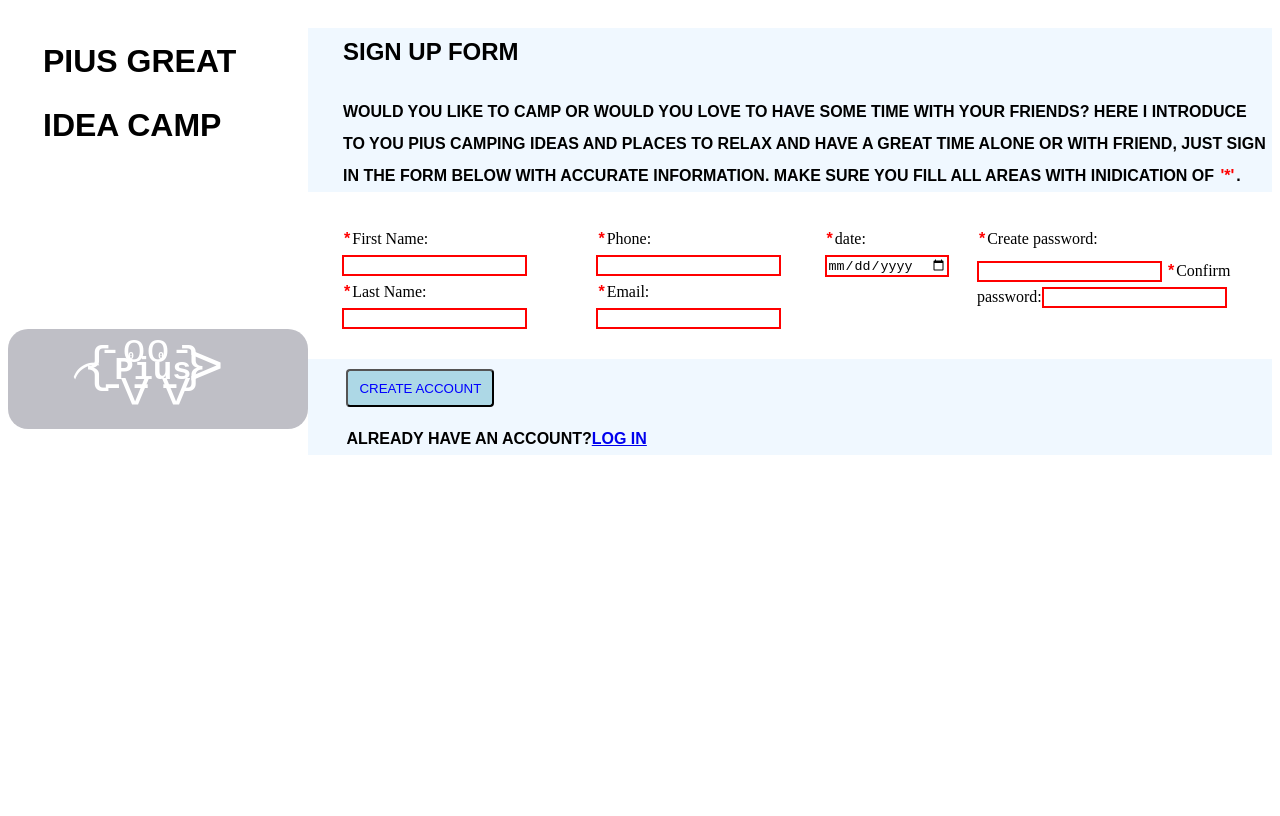
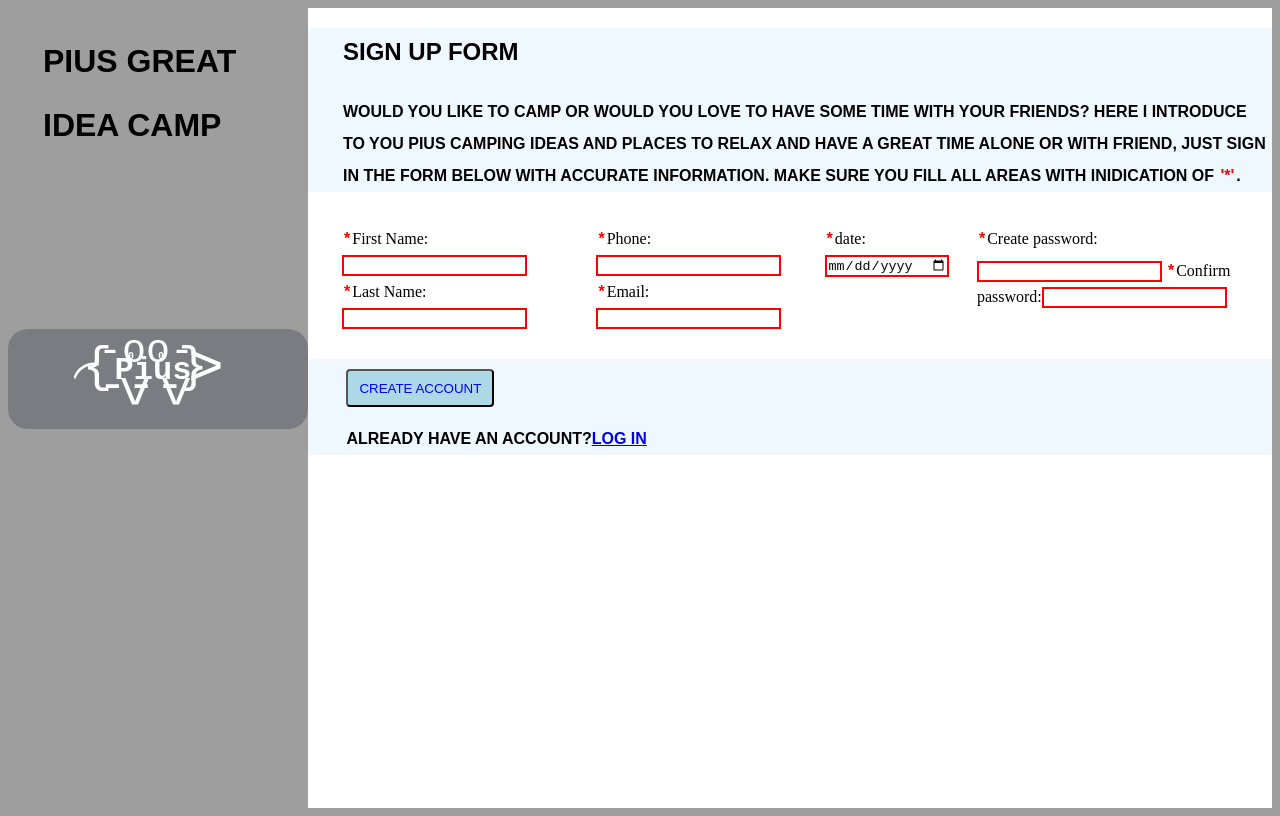
Before and after one commit to OkiriaPius/odin_css_proj, a plain HTML site: page index.html in a window 1280 px wide. Drawn offline with Linux system fonts and the light colour scheme; the site is published under a folder, as on GitHub Pages, so addresses that start at the root find nothing.

Commit message:
fixing image not loading for background by adding '.' on image url

```diff
--- a/style.css
+++ b/style.css
@@ -3,7 +3,7 @@
 }
 
 body {
-    background-image: url(/amanda-chapman-0j0rOPiZuPY-unsplash.jpg);
+    background-image: url(./amanda-chapman-0j0rOPiZuPY-unsplash.jpg);
     background-repeat: stretch;
     background-size: cover;
 }
```
